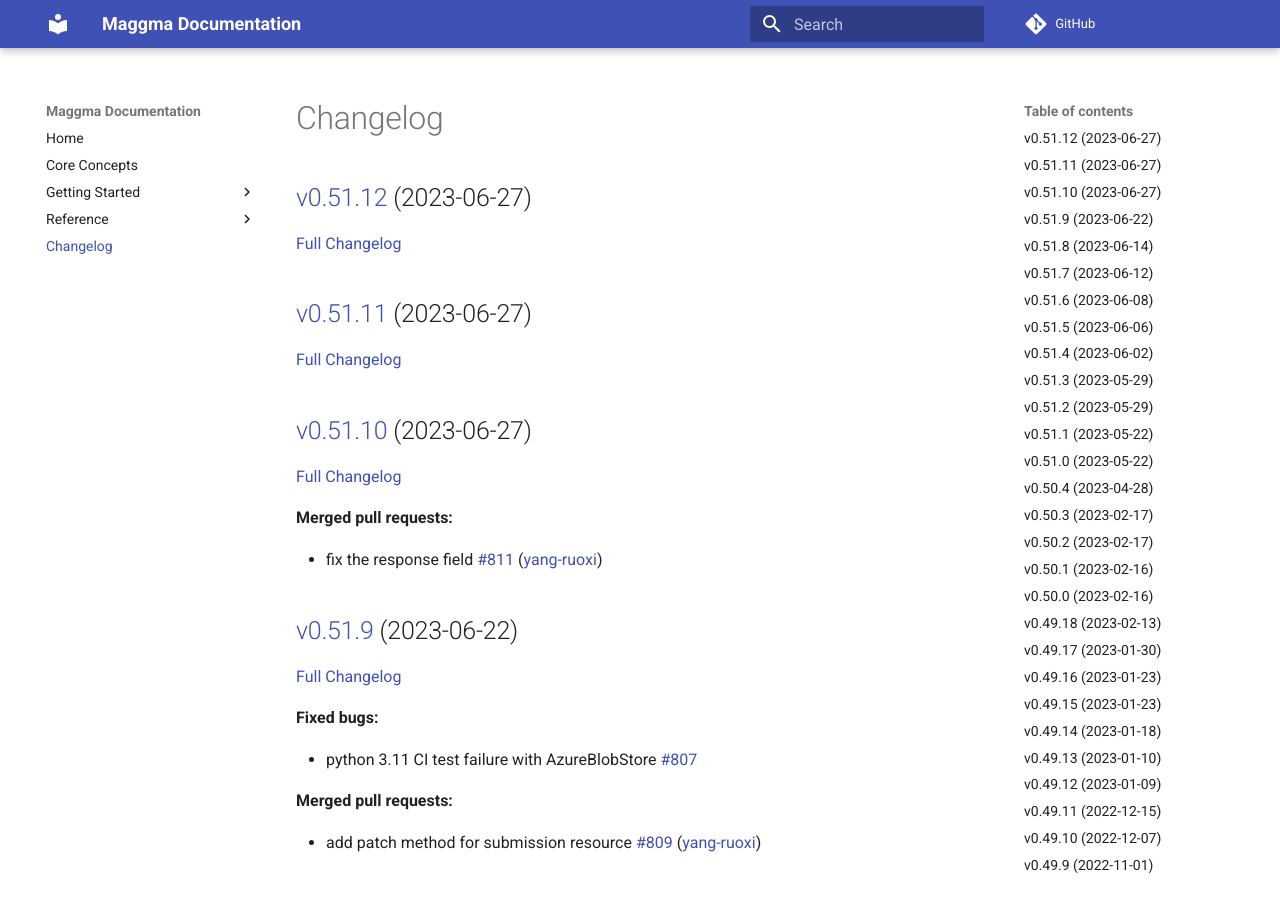
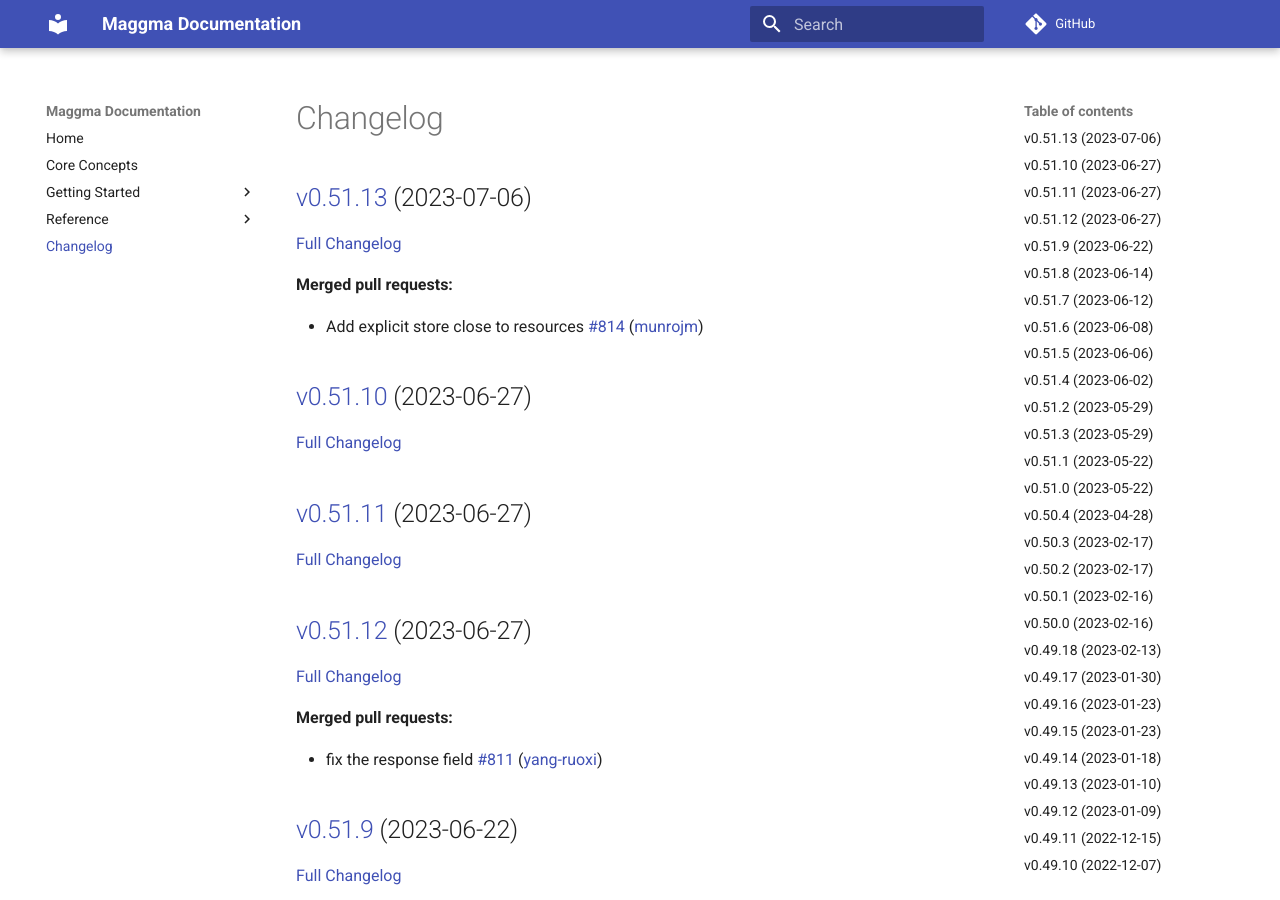
Before and after one commit to materialsproject/maggma, an MkDocs documentation site: the page built from docs/CHANGELOG.md, in a window 1280 px wide and 900 px high. Built offline with MkDocs 1.6.1 and Material for MkDocs 9.7.7, drawn with Linux system fonts in a browser that asks for light colours; comment, search, counter and statistics services are not loaded; some of the changed text lies outside the part shown.

Commit message:
Updated CHANGELOG.md

```diff
--- a/docs/CHANGELOG.md
+++ b/docs/CHANGELOG.md
@@ -1,16 +1,24 @@
 # Changelog
+
+## [v0.51.13](https://github.com/materialsproject/maggma/tree/v0.51.13) (2023-07-06)
+
+[Full Changelog](https://github.com/materialsproject/maggma/compare/v0.51.10...v0.51.13)
+
+**Merged pull requests:**
+
+- Add explicit store close to resources [\#814](https://github.com/materialsproject/maggma/pull/814) ([munrojm](https://github.com/munrojm))
+
+## [v0.51.10](https://github.com/materialsproject/maggma/tree/v0.51.10) (2023-06-27)
+
+[Full Changelog](https://github.com/materialsproject/maggma/compare/v0.51.11...v0.51.10)
+
+## [v0.51.11](https://github.com/materialsproject/maggma/tree/v0.51.11) (2023-06-27)
+
+[Full Changelog](https://github.com/materialsproject/maggma/compare/v0.51.12...v0.51.11)
 
 ## [v0.51.12](https://github.com/materialsproject/maggma/tree/v0.51.12) (2023-06-27)
 
-[Full Changelog](https://github.com/materialsproject/maggma/compare/v0.51.11...v0.51.12)
-
-## [v0.51.11](https://github.com/materialsproject/maggma/tree/v0.51.11) (2023-06-27)
-
-[Full Changelog](https://github.com/materialsproject/maggma/compare/v0.51.10...v0.51.11)
-
-## [v0.51.10](https://github.com/materialsproject/maggma/tree/v0.51.10) (2023-06-27)
-
-[Full Changelog](https://github.com/materialsproject/maggma/compare/v0.51.9...v0.51.10)
+[Full Changelog](https://github.com/materialsproject/maggma/compare/v0.51.9...v0.51.12)
 
 **Merged pull requests:**
 
@@ -72,19 +80,19 @@
 
 ## [v0.51.4](https://github.com/materialsproject/maggma/tree/v0.51.4) (2023-06-02)
 
-[Full Changelog](https://github.com/materialsproject/maggma/compare/v0.51.3...v0.51.4)
+[Full Changelog](https://github.com/materialsproject/maggma/compare/v0.51.2...v0.51.4)
 
 **Merged pull requests:**
 
 - modify JSONStore file creation [\#792](https://github.com/materialsproject/maggma/pull/792) ([gpetretto](https://github.com/gpetretto))
 
+## [v0.51.2](https://github.com/materialsproject/maggma/tree/v0.51.2) (2023-05-29)
+
+[Full Changelog](https://github.com/materialsproject/maggma/compare/v0.51.3...v0.51.2)
+
 ## [v0.51.3](https://github.com/materialsproject/maggma/tree/v0.51.3) (2023-05-29)
 
-[Full Changelog](https://github.com/materialsproject/maggma/compare/v0.51.2...v0.51.3)
-
-## [v0.51.2](https://github.com/materialsproject/maggma/tree/v0.51.2) (2023-05-29)
-
-[Full Changelog](https://github.com/materialsproject/maggma/compare/v0.51.1...v0.51.2)
+[Full Changelog](https://github.com/materialsproject/maggma/compare/v0.51.1...v0.51.3)
 
 **Merged pull requests:**
 
```
